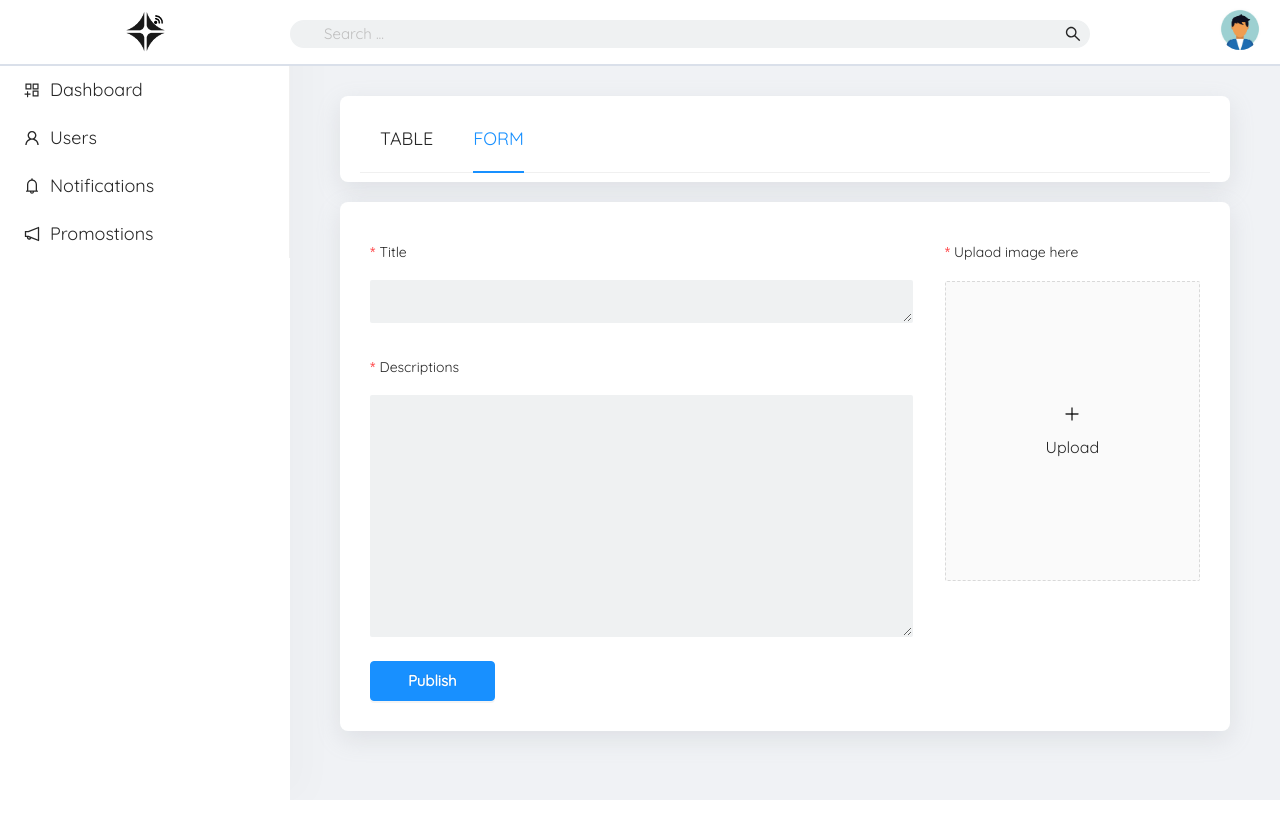
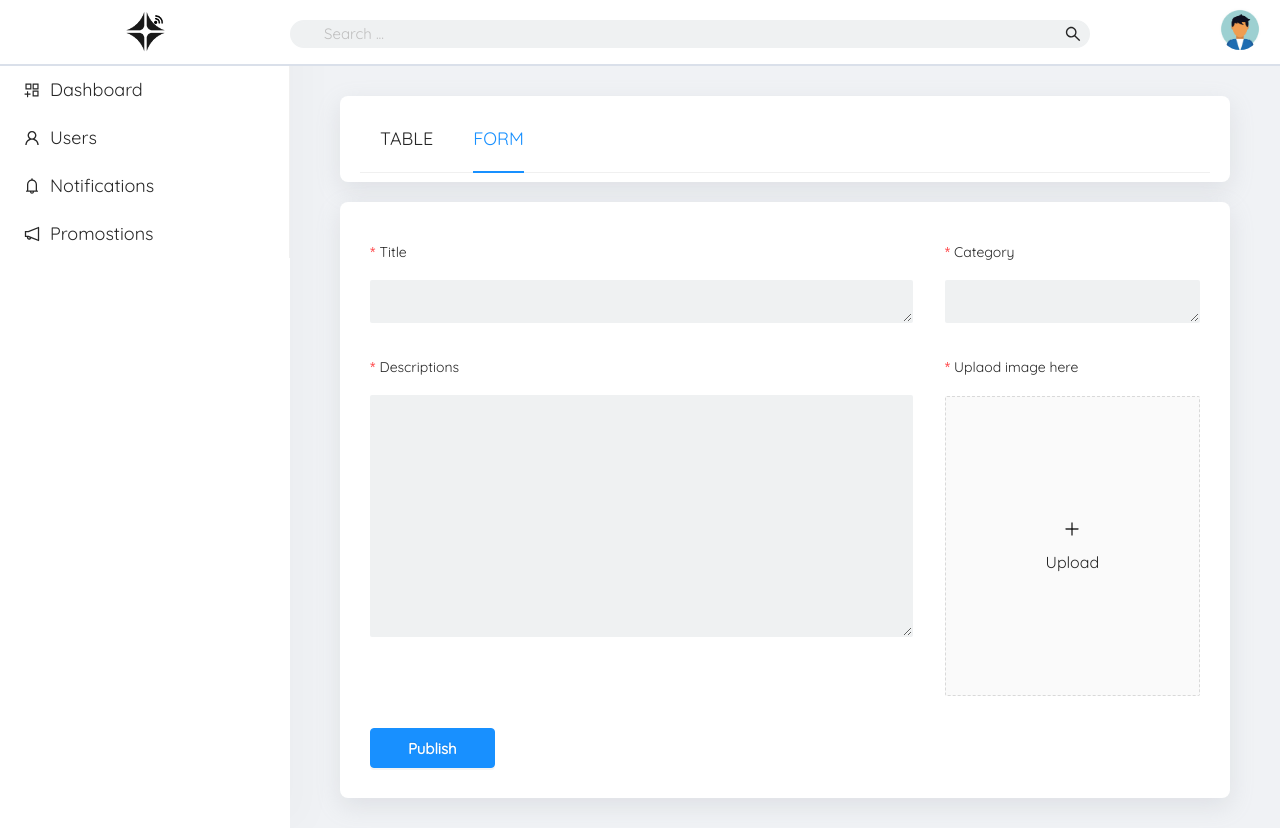
Before and after one commit to koompi/koompi-hotspot, a React (Create React App) app in the folder admin/: page /notifications/notification-form in a window 1280 px wide. Before the commit the page ends 800 px from the top, so only its background shows below. Built offline with nearby package versions, Linux system fonts and the light colour scheme; sample sign-in values are in the browser's storage; a web font is replaced by a local one.

Commit message:
update notifi

```diff
--- a/admin/src/components/notifications/notification-form.js
+++ b/admin/src/components/notifications/notification-form.js
@@ -1,8 +1,10 @@
 import React, { useState } from "react";
+import axios from 'axios'
 import { Form, Input, Button, Row, Col, Upload, message } from "antd";
 import { LoadingOutlined, PlusOutlined } from "@ant-design/icons";
 
 const { TextArea } = Input;
+const getToken = localStorage.getItem('token')
 
 function getBase64(img, callback) {
   const reader = new FileReader();
@@ -24,6 +26,39 @@ function beforeUpload(file) {
 
 const FormNotification = () => {
   const [state, setState] = useState(false);
+  const onSubmit = (value) => {
+    const auth = {
+      Authorization: "Bearer " + getToken,
+    };
+    // var bodyFormData = new FormData();
+    // bodyFormData.append('file', value.imageUrl);
+    // bodyFormData.append('title', value.title);
+    // bodyFormData.append('category', value.category);
+    // bodyFormData.append('description', value.desc);
+
+   const data={
+      file: imageUrl,
+      title : value.title,
+      category : value.category,
+      description : value.desc,
+
+    };
+    // console.log(data);
+
+     axios({
+       method: "POST",
+       url:"http://localhost:5000/api/admin/notification",
+       data,
+       headers:{
+        "Content-Type": "multipart/form-data",
+          ...auth,
+       },
+     })
+       .then((res) => {
+        console.log("notification",res.data);
+      })
+      .catch((err) => console.log(err));
+  };
 
   const handleChange = (info) => {
     if (info.file.status === "uploading") {
@@ -40,6 +75,16 @@ const FormNotification = () => {
       );
     }
   };
+  // const handleChange = (info)=> {
+  //   if (info.file.status !== 'uploading') {
+  //     console.log(info.file, info.fileList);
+  //   }
+  //   if (info.file.status === 'done') {
+  //     message.success(`${info.file.name} file uploaded successfully`);
+  //   } else if (info.file.status === 'error') {
+  //     message.error(`${info.file.name} file upload failed.`);
+  //   }
+  // };
 
   const { loading, imageUrl } = state;
   const uploadButton = (
@@ -52,7 +97,7 @@ const FormNotification = () => {
   return (
     <React.Fragment>
       <div className="contentContainer-auto">
-        <Form layout="vertical" size="large">
+        <Form layout="vertical" size="large" onFinish={onSubmit}>
           <Row gutter={[32, 32]}>
             <Col span={16}>
               <Row gutter={[32, 0]}>
@@ -87,9 +132,21 @@ const FormNotification = () => {
               </Row>
             </Col>
             <Col span={8}>
-              <Form.Item
+            <Form.Item
+                    label="Category"
+                    name="category"
+                    rules={[
+                      {
+                        required: true,
+                        message: "Please input the message category!",
+                      },
+                    ]}
+                  >
+                  <TextArea rows={1} className="schoolInput" />
+            </Form.Item>
+            <Form.Item
                 label="Uplaod image here"
-                name="uplaod img"
+                name="upload_img"
                 rules={[
                   {
                     required: true,
@@ -103,7 +160,7 @@ const FormNotification = () => {
                   className="avatar-uploader"
                   showUploadList={false}
                   action="https://www.mocky.io/v2/5cc8019d300000980a055e76"
-                  beforeUpload={beforeUpload}
+                  // beforeUpload={beforeUpload}
                   onChange={handleChange}
                 >
                   {imageUrl ? (
@@ -119,8 +176,7 @@ const FormNotification = () => {
               </Form.Item>
             </Col>
           </Row>
-          <Button type="primary" className="publish-button">
-            {" "}
+          <Button type="primary" className="publish-button" htmlType="submit">
             Publish
           </Button>
         </Form>
@@ -129,4 +185,8 @@ const FormNotification = () => {
   );
 };
 
+
+
+
+
 export default FormNotification;
```
Also changed, not shown: 1 other file (tests, documents, lock files or other folders).
